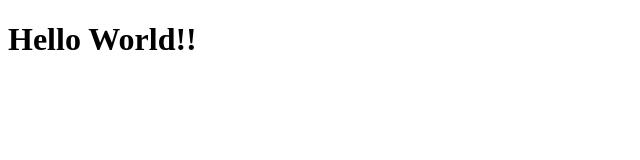
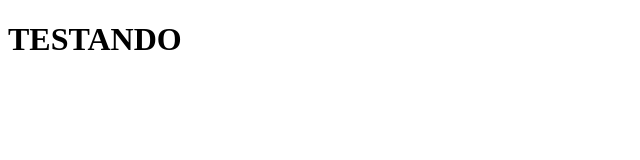
Before and after one commit to marcodutra/NW1_React, a React (Create React App) app in the folder web/: page / in a window 1280 px wide. Shown: the top 160 px of the page, without its empty margins (0-640 px from the left). Built offline with nearby package versions, Linux system fonts and the light colour scheme; the HTML template or start-up script is replaced by a standard one.

Commit message:
Propiedades de React

```diff
--- a/web/src/App.tsx
+++ b/web/src/App.tsx
@@ -1,9 +1,13 @@
 import React from 'react';
 import './App.css';
 
+import Header from './Header';
+
 function App() {
   return (
-       <h1>Hello World!!</h1>
+       <div>
+         <Header title="TESTANDO"/>
+       </div>
   );
 }
 
--- /dev/null
+++ b/web/src/Header.tsx
@@ -0,0 +1,16 @@
+import React from "react";
+
+interface HeaderProps {
+    title: string;
+
+}
+
+const Header: React.FC <HeaderProps> = (props) => {
+    return(
+        <header>
+           <h1>{props.title}</h1>
+        </header>
+    );
+}
+
+export default Header;
```
